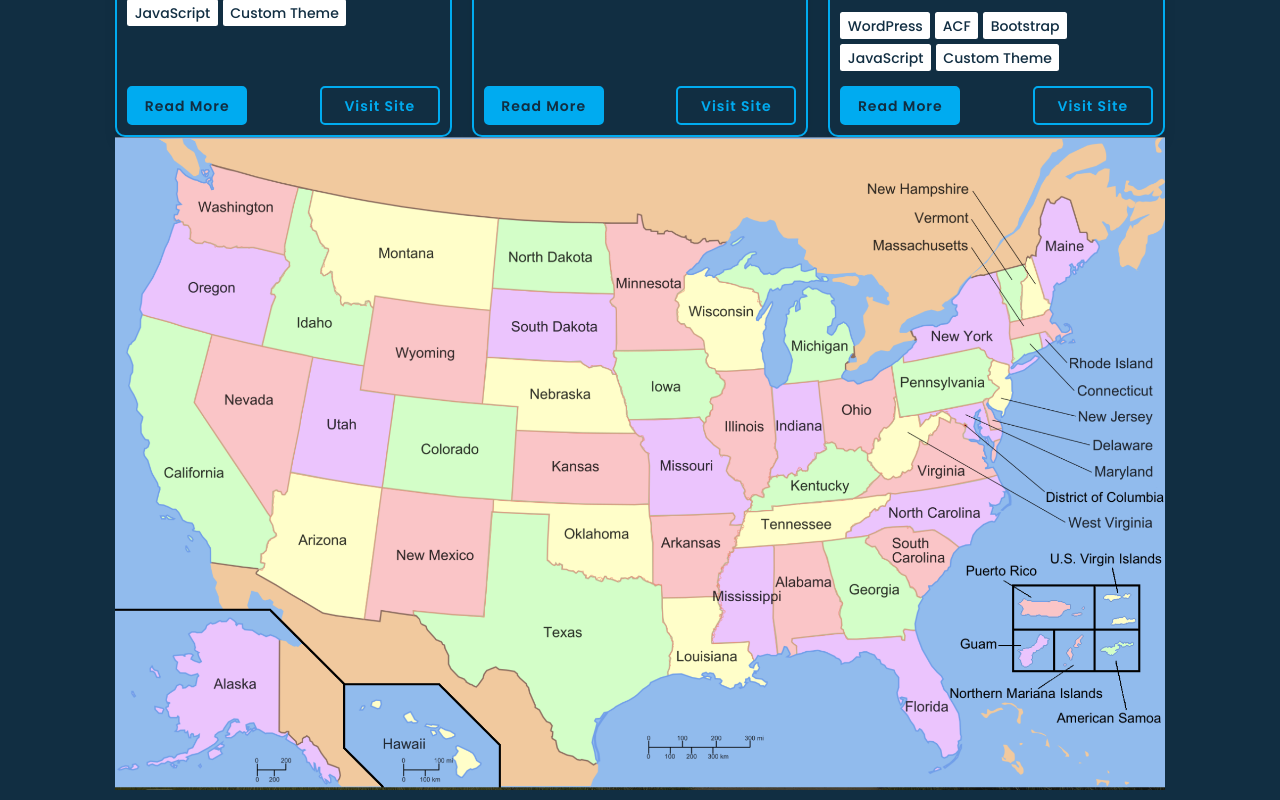
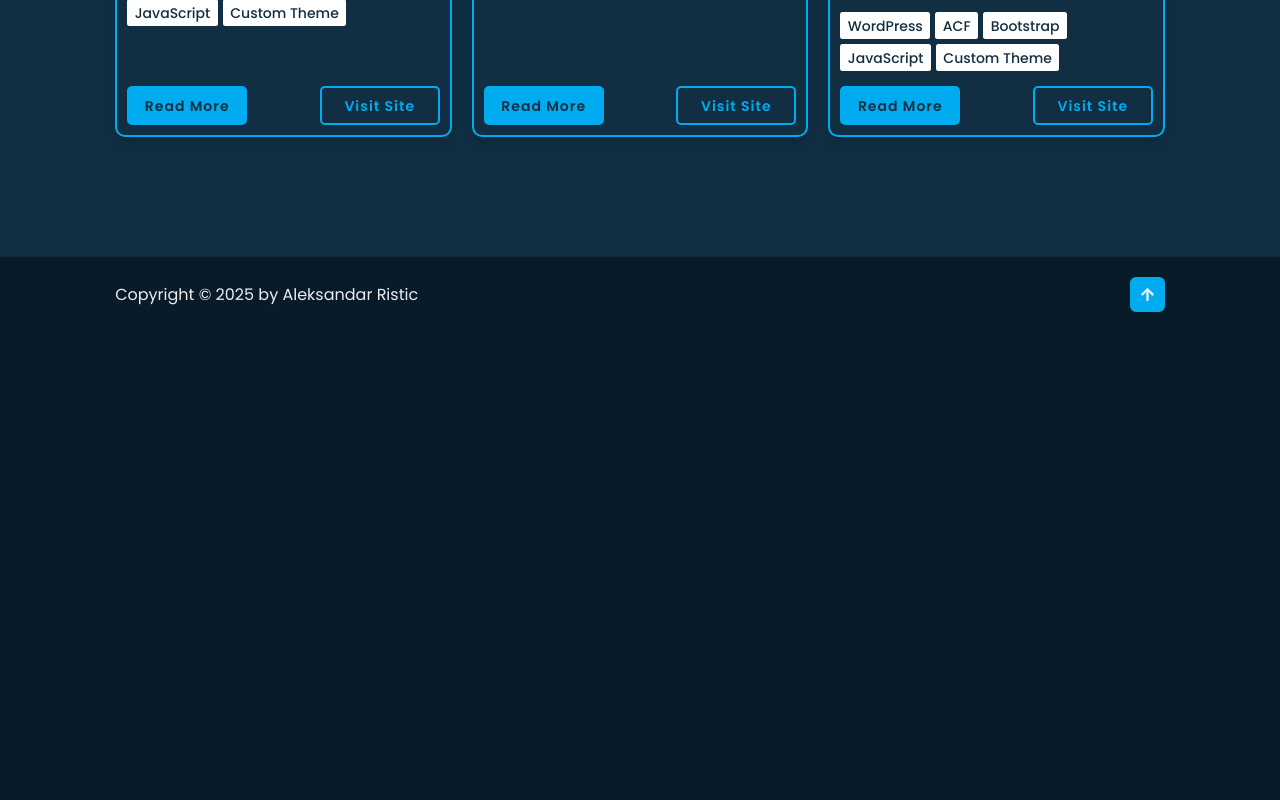
Before and after one commit to storiaca/aristic-portfolio, a React (Vite) app: page / in a window 1280 px wide. Shown: the part 1320-2120 px from the top of the page. After the commit the page ends 1652 px from the top, so only its background shows below. Built offline with nearby package versions, Linux system fonts and the light colour scheme.

Commit message:
Remove image from component

```diff
--- a/src/components/Projects/Projects.jsx
+++ b/src/components/Projects/Projects.jsx
@@ -4,7 +4,6 @@ const Projects = () => {
   return (
     <section className="projects" id="projects">
       <ProjectCards />
-      <img src={states} alt={"States"} />
     </section>
   );
 };
```
